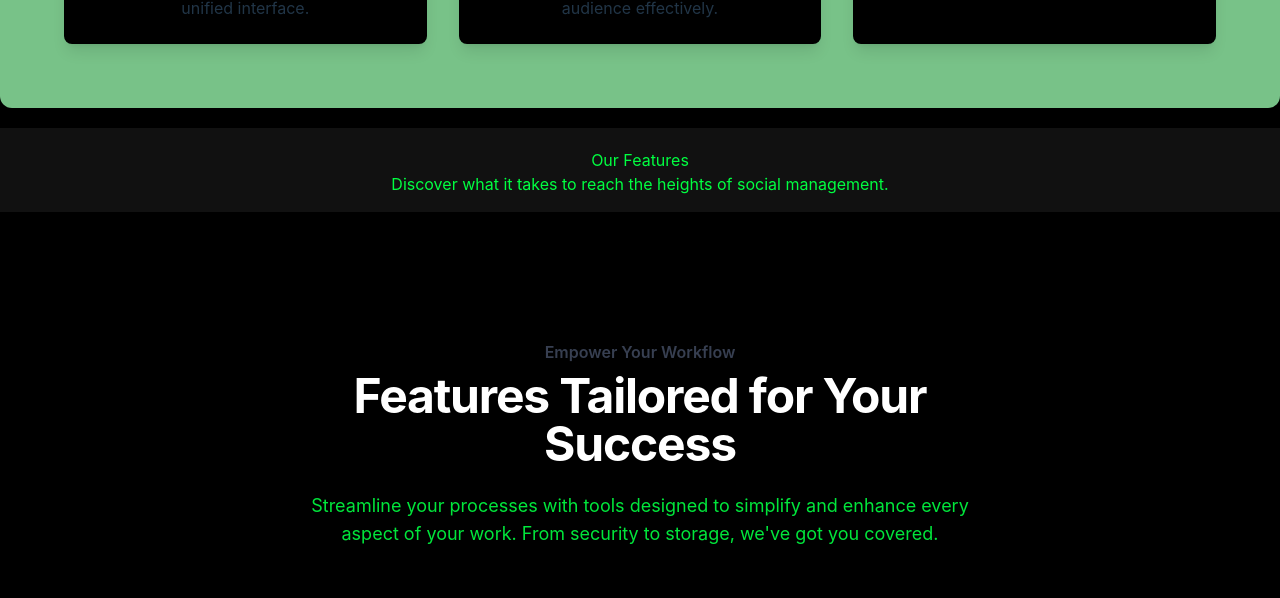
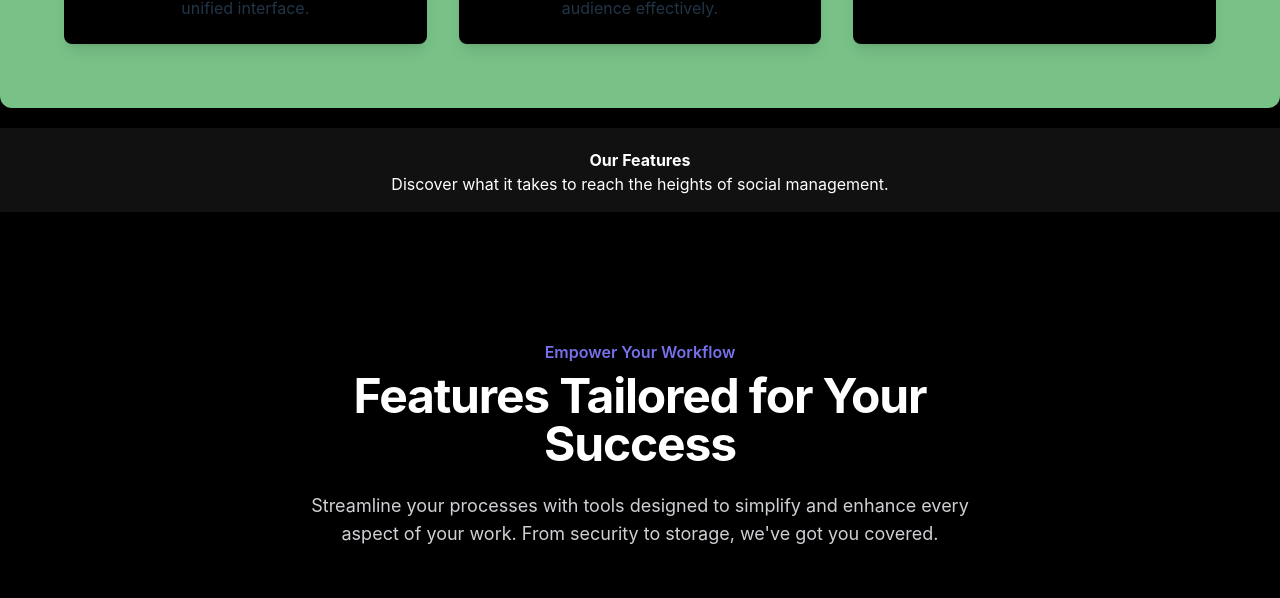
Before and after one commit to Blaithnaid/wick-vite-site, a React (Vite) app: page /home in a window 1280 px wide. Shown: the part 1180-1778 px from the top of the page. Built offline with nearby package versions, Linux system fonts and the light colour scheme.

Commit message:
more adjusted styling

```diff
--- a/src/components/Features.jsx
+++ b/src/components/Features.jsx
@@ -38,13 +38,13 @@ const Features = () => {
 			<div className="mx-auto max-w-7xl px-6 lg:px-8">
 				{/* Header Section */}
 				<div className="mx-auto max-w-2xl lg:text-center">
-					<h2 className="text-base font-semibold text-[#373f51]">
+					<h2 className="text-base font-semibold text-[#7870EB]">
 						Empower Your Workflow
 					</h2>
 					<p className="mt-2 text-4xl font-bold tracking-tight text-white sm:text-5xl">
 						Features Tailored for Your Success
 					</p>
-					<p className="mt-6 text-lg text-[#00FF41]/90">
+					<p className="mt-6 text-lg text-gray-200/90">
 						Streamline your processes with tools designed to
 						simplify and enhance every aspect of your work. From
 						security to storage, we've got you covered.
--- a/src/pages/Home.jsx
+++ b/src/pages/Home.jsx
@@ -18,26 +18,26 @@ const Home = () => {
 			</div>
 			{/* Features Section */}
 			<div
-				className="container py-5"
+				className="py-5"
 				style={{
 					backgroundColor: "#111", // Slightly lighter black for contrast
 					color: "#00FF41",
 				}}
 			>
 				<div className="row">
-					<div className="col text-center mb-4">
+					<div className="col text-center mb-4 px-10">
 						<h2
 							className="display-5 fw-bold"
 							style={{
-								color: "#00FF41",
+								color: "white",
 							}}
 						>
-							Our Features
+							<b>Our Features</b>
 						</h2>
 						<p
 							className="text-muted"
 							style={{
-								color: "#00FF41", // Matrix green
+								color: "white",
 							}}
 						>
 							Discover what it takes to reach the heights of
```
